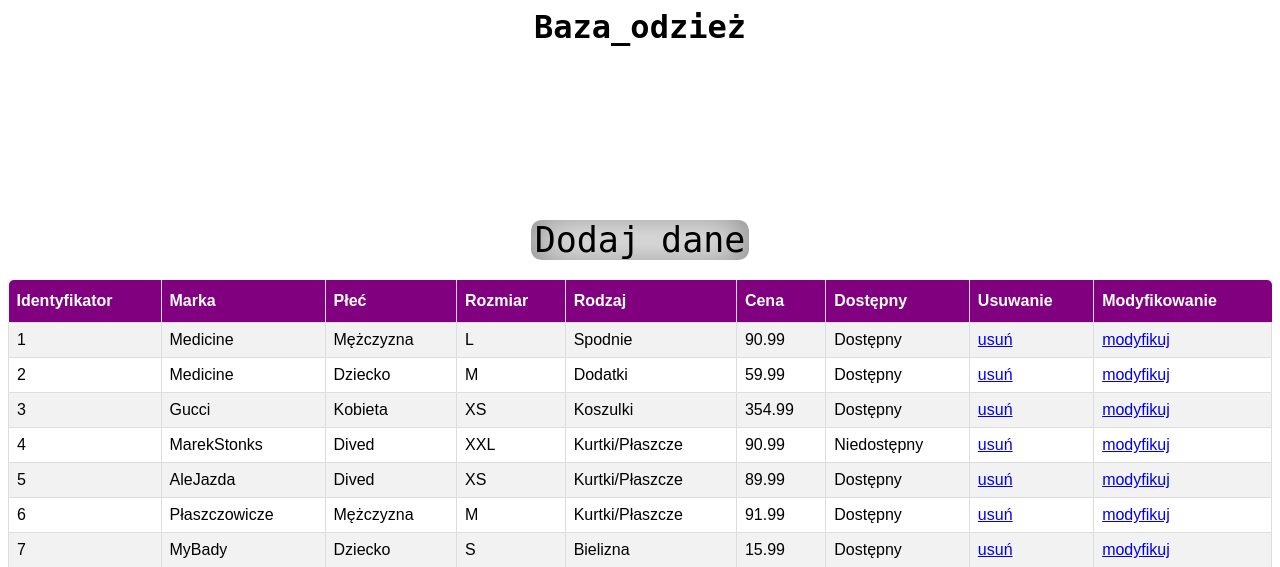
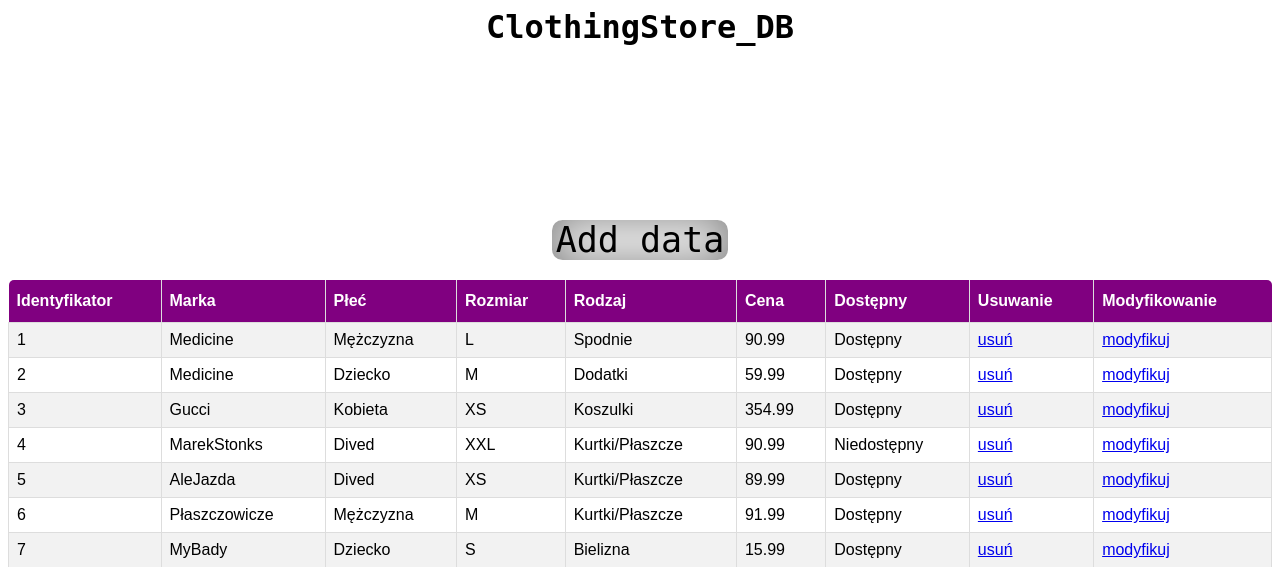
Before and after one commit to pulo0/school-projects, a PHP site: page /viewData.php in a window 1280 px wide. Shown: the top 567 px of the page. Run offline with PHP 8.4, Linux system fonts and the light colour scheme; data comes from the database, SQL or seed files in the repository.

Commit message:
refactor: Name of certain h1/h2 elements... And file names also

```diff
--- a/php_exercise/ClothingStoreDB/add.php
+++ b/php_exercise/ClothingStoreDB/add.php
@@ -21,5 +21,5 @@ if(isset($dostepny)) {
 
 $con -> close();
 
-header("Location: dodajform.html");
+header("Location: addDataForm.html");
 ?>
--- a/php_exercise/ClothingStoreDB/addDataForm.html
+++ b/php_exercise/ClothingStoreDB/addDataForm.html
@@ -3,7 +3,7 @@
 <head>
     <meta charset="UTF-8">
     <meta name="viewport" content="width=device-width, initial-scale=1.0">
-    <title>Dodawanie danych</title>
+    <title>Adding Data</title>
     <style>
         * {
             margin: 1px;
@@ -83,7 +83,7 @@
     </style>
 </head>
 <body>
-    <form method="post" action="dodawanie.php">
+    <form method="post" action="add.php">
         <span>marka:<input type="text" name="marka"></span>
         <span>plec:<select name="plec"></span>
             <option value="Kobieta">Kobieta</option>
@@ -117,6 +117,6 @@
         <span>dostepny:<input type="checkbox" name="dostepny"></span>
         <button type="submit">Submit/Add</button>
     </form>
-    <h2><a href="pokaz.php">Pokaz</a></h2>
+    <h2><a href="viewData.php">Pokaz</a></h2>
 </body>
 </html>
--- a/php_exercise/ClothingStoreDB/delete.php
+++ b/php_exercise/ClothingStoreDB/delete.php
@@ -7,6 +7,6 @@ or die("die");
 $con -> query("delete from sklep_odziezowy where id=$id");
 $con -> close();
 
-header("Location: pokaz.php");
+header("Location: viewData.php");
 
 ?>
--- a/php_exercise/ClothingStoreDB/modify.php
+++ b/php_exercise/ClothingStoreDB/modify.php
@@ -8,7 +8,7 @@
     $con -> close();
 
     while ($record = $result -> fetch_assoc()) {
-        echo "<form method='POST' action='modyfikujdodaj.php?id=$id'>";
+        echo "<form method='POST' action='modifyAdd.php?id=$id'>";
         echo "<table>
             <tr>
                 <th>id</th>
--- a/php_exercise/ClothingStoreDB/modifyAdd.php
+++ b/php_exercise/ClothingStoreDB/modifyAdd.php
@@ -23,5 +23,5 @@ if(isset($dostepny)) {
 }
 $con -> close();
 
-header("Location: pokaz.php")
+header("Location: viewData.php")
 ?>
--- a/php_exercise/ClothingStoreDB/viewData.php
+++ b/php_exercise/ClothingStoreDB/viewData.php
@@ -49,7 +49,7 @@
         align-items: center;
     }
 
-    .dodaj {
+    .add {
         box-shadow: inset 0 0 40px 1px grey;
         color: #54b3d6;
         border-radius: 0.3em;
@@ -58,12 +58,12 @@
         transition: color .3s ease-in-out, box-shadow .3s ease-in-out;
     }
 
-    .dodaj:hover {
+    .add:hover {
         color: #fff;
         box-shadow: inset 200px 0 0 0 purple;
     }
 
-    .dodaj {
+    .add {
         color: black;
         font-family: 'Nova Mono', monospace;
         font-size: 35px;
@@ -73,7 +73,7 @@
 
 </style>
 
-<h1 style="text-align: center;">Baza_odzież</h1>
+<h1 style="text-align: center;">ClothingStore_DB</h1>
 
 <?php
 
@@ -115,4 +115,4 @@ while (($col = $result -> fetch_assoc())) {
 
 ?>
 
-<h2><a href="dodajform.html" class="dodaj">Dodaj dane</a></h2>
+<h2><a href="addDataForm.html" class="add">Add data</a></h2>
```
